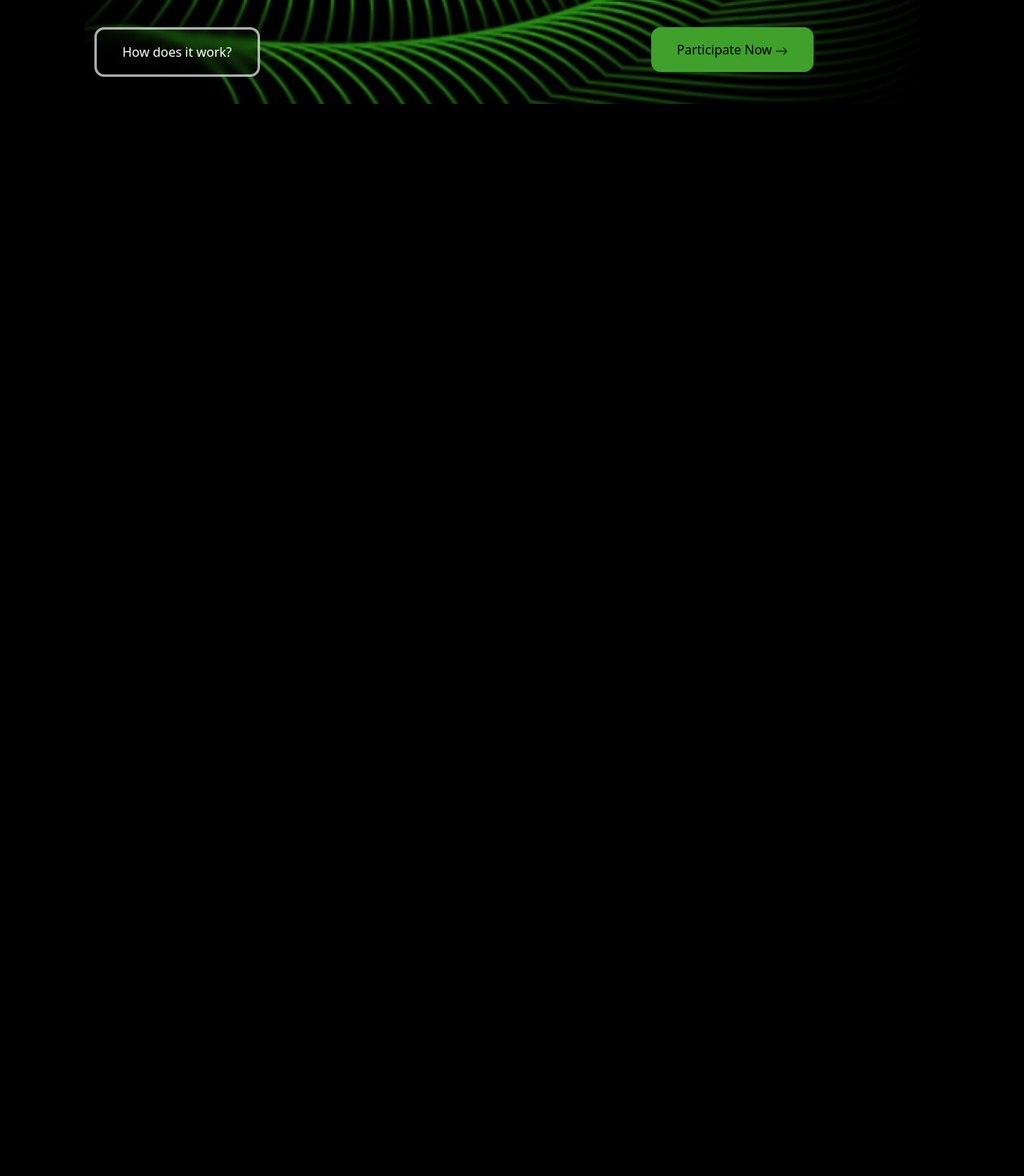
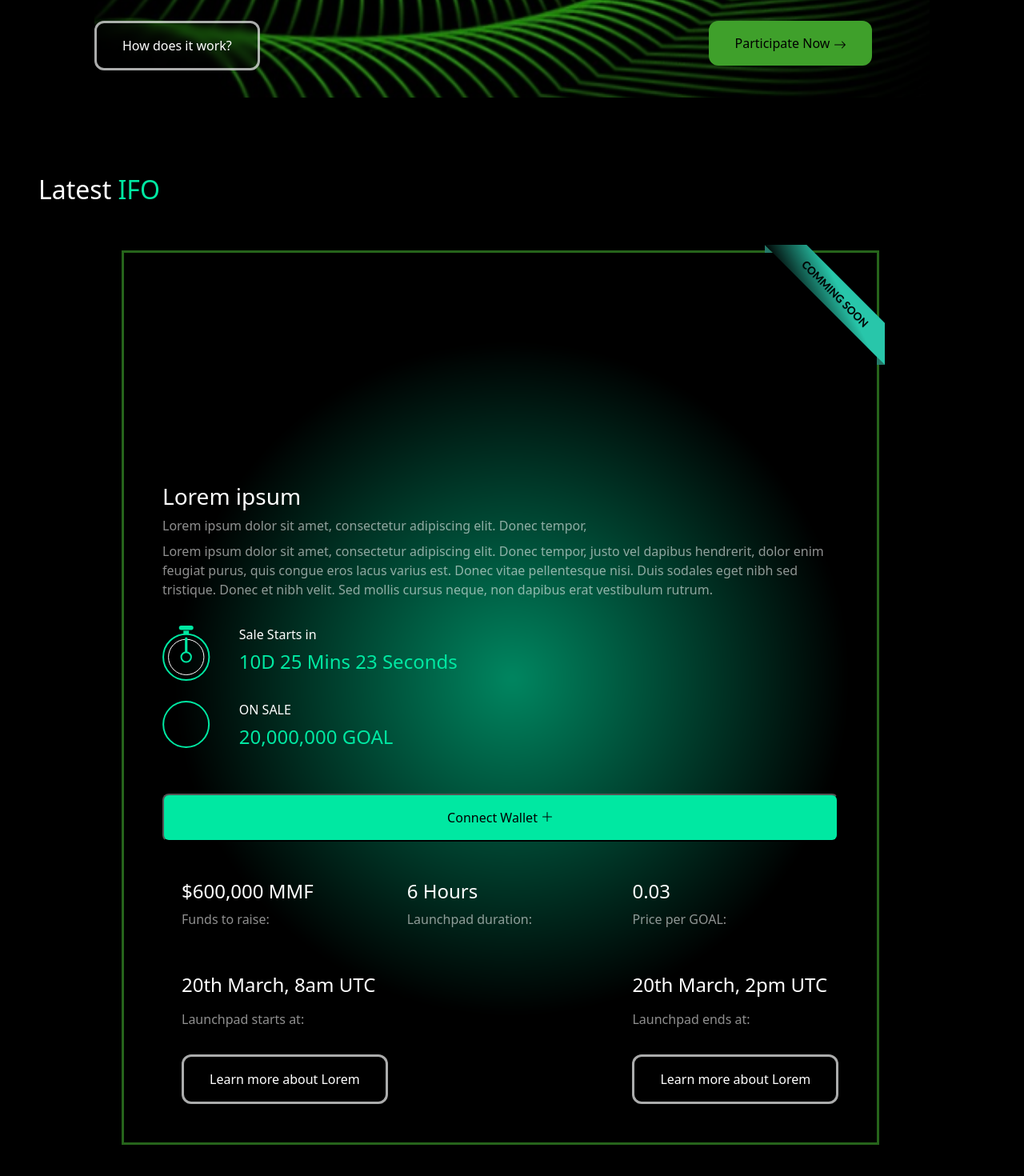
Before and after one commit to vardhanreddy27/hackthonDyenus, a React (Create React App) app: page / in a window 1280 px wide. Shown: the part 404-1874 px from the top of the page at 80% size. Before the commit the page ends 800 px from the top, so only its background shows below. Built offline with nearby package versions, Linux system fonts and the light colour scheme.

Commit message:
card updated

```diff
--- a/package.json
+++ b/package.json
@@ -9,6 +9,7 @@
     "bootstrap": "^5.2.0",
     "react": "^18.2.0",
     "react-dom": "^18.2.0",
+    "react-icons": "^4.4.0",
     "react-scripts": "5.0.1",
     "web-vitals": "^2.1.4"
   },
--- a/src/App.js
+++ b/src/App.js
@@ -1,9 +1,12 @@
 import React from 'react'
 import Banner from './components/Banner'
+import LatestIFOCard from './components/LatestIFOCard'
 
 function App() {
   return (<>
- <Banner /></>
+ <Banner />
+ <LatestIFOCard />
+ </>
   )
 }
 
--- a/src/components/Banner.js
+++ b/src/components/Banner.js
@@ -15,8 +15,8 @@ function Banner() {
     }}>
       <div className='col-sm-4'>
           <button className='btn'>How does it work?</button>
-      </div><div className='col-sm-4'></div><div className='col-sm-4'>
-     <button className='btn1'>Participate Now <BsArrowRight /></button></div>
+      </div><div className='col-sm-4'></div><div className='col-sm-4 center'>
+     <button className='btn1'>Participate Now <BsArrowRight  /></button></div>
      </div>
     </div>
   )
--- /dev/null
+++ b/src/components/LatestIFOCard.js
@@ -0,0 +1,60 @@
+import React from 'react'
+import { BsPlusLg } from 'react-icons/bs';
+
+function LatestIFOCard() {
+  return (
+    <> <div className="fluid-container bgcolor p-5">
+    <div className='row'><h2><span className="thin">Latest</span><span className='primarycolor thin'> IFO</span></h2>
+   <div className='m-5'> <div className="box ml p-5 ">
+ <div className="ribbon ribbon-top-right"><span>comming soon</span></div>
+ <div className='row'><div className='row'><h3 className='mt'>Lorem ipsum </h3> <p className='helperText'>Lorem ipsum dolor sit amet, consectetur adipiscing elit. Donec tempor, </p>
+ <p className='helperText'>Lorem ipsum dolor sit amet, consectetur adipiscing elit. Donec tempor, justo vel dapibus hendrerit, dolor enim feugiat purus, quis congue eros lacus varius est. Donec vitae pellentesque nisi. Duis sodales eget nibh sed tristique. Donec et nibh velit. Sed mollis cursus neque, non dapibus erat vestibulum rutrum. </p>
+ <div className='row mt-4'><div className='col1 col'><svg width="60" height="70" viewBox="0 0 60 70" fill="none" xmlns="http://www.w3.org/2000/svg">
+<circle cx="29.7292" cy="40.3216" r="28.6589" stroke="#00E8A2" stroke-width="2"/>
+<circle cx="29.7309" cy="40.3218" r="22.1719" stroke="white"/>
+<circle r="6.19129" transform="matrix(-1 -8.74228e-08 -8.74228e-08 1 29.7296 40.3219)" stroke="#00E8A2" stroke-width="2"/>
+<rect x="28.1519" y="15.6143" width="3.15346" height="18.9699" rx="1.57673" fill="#00E8A2"/>
+<rect x="26.2475" y="7.36023" width="6.96621" height="3.94558" fill="#00E8A2"/>
+<rect x="20.716" y="0.980469" width="18.0279" height="5.42794" rx="2.71397" fill="#00E8A2"/>
+</svg></div>  <div className='col'><p>Sale Starts in</p><h4 className='thin primarycolor'>10D 25 Mins 23 Seconds</h4></div>
+</div>
+<div className='row mt-4'><div className='col1 col'><svg width="60" height="60" viewBox="0 0 60 60" fill="none" xmlns="http://www.w3.org/2000/svg">
+<circle cx="29.6445" cy="30.498" r="28.5" stroke="#00E8A2" stroke-width="2"/>
+</svg>
+</div>  <div className='col'><p>ON SALE</p><h4 className='primarycolor'>20,000,000 GOAL</h4></div>
+</div> <div className='row'><button type="button" className="primarybotton p-3 mt-5 btn-lg btn-block">Connect Wallet  <BsPlusLg className='xs' /></button>
+</div>
+<div className='row ms-4 pt-5'>
+<div className='col-4'><h4>$600,000 MMF</h4></div>
+<div className='col-4'><h4>6 Hours</h4></div>
+<div className='col-4'><h4>0.03</h4></div>
+</div>
+<div className='row ms-4 helperText'>
+<div className='col-4'><p>Funds to raise:</p></div>
+<div className='col-4'><p>Launchpad duration:</p></div>
+<div className='col-4'><p>Price per GOAL:</p></div>
+</div>
+<div className='row ms-4 mt-5 '>
+<div className='col-4'><h4>20th March, 8am UTC</h4></div><div className="col-4"></div>
+<div className='col-4'><h4>20th March, 2pm UTC</h4></div>
+</div>
+<div className='row helperText ms-4 mt-2 '>
+<div className='col-4'><p>Launchpad starts at:</p></div><div className="col-4"></div>
+<div className='col-4'><p>Launchpad ends at:</p></div>
+</div>
+<div className='row ms-4 mt-4 '>
+<div className='col-4'>          <button className='btn3'>Learn more about Lorem</button>
+</div><div className="col-4"></div>
+<div className='col-4'>          <button className='btn3'>Learn more about Lorem</button>
+</div>
+</div>
+</div></div>
+</div>
+</div>
+    </div>
+
+    </div></>
+  )
+}
+
+export default LatestIFOCard
--- a/src/index.css
+++ b/src/index.css
@@ -5,6 +5,15 @@ body{
 .bold{
   font-weight: 500;
 }
+.btn3{
+  background: black;
+  color: white!important;
+  border-radius: 12px!important;
+  padding-left: 2rem!important;
+  border: solid #f8f9fab0!important;
+  padding-right: 2rem!important;
+  padding-bottom: 1rem!important;
+padding-top: 1rem;}
 .thin{
   font-weight: 100;
 }
@@ -32,3 +41,162 @@ body{
       padding-bottom: 1rem!important;
       background: #3fa02b;
     border: none;}
+    .center{text-align: center;}
+    .primarycolor{
+      color: #00E8A2;
+
+    }
+    .xs{margin-bottom: 5px;}
+    .primarybotton{
+      background-color: #00E8A2;
+      border-radius: 8px;
+      color: black;
+      font-weight: 500;
+    }
+    @import url(https://fonts.googleapis.com/css?family=Lato:700);
+.ml{margin-left: 3.5rem!important;}
+.box {
+  position: relative;
+  max-width: 80%;
+  width: 80%;
+  height: 100%;
+  backdrop-filter: blur(5px);
+border: solid #3ea02ba0;
+  box-shadow: 0 0 15px rgba(0,0,0,.1);
+}
+.row {
+  --bs-gutter-x: 0rem!important;}
+.bgcolor{    background: radial-gradient(circle, rgba(0,255,183,0.5247141092765231) 0%, rgba(0,0,0,1) 45%, rgba(0,0,0,1) 100%)!important;
+}
+/* common */
+.ribbon {
+  width: 150px;
+  height: 150px;
+  overflow: hidden;
+  position: absolute;
+}.col1{flex: 0 0 auto!important;
+  width: 11.333333%!important;}
+.mt{
+  margin-top:15rem!important;
+}p {
+  margin-top: 0!important;
+  margin-bottom: 0.5rem!important;
+}
+.ribbon::before,
+.ribbon::after {
+  position: absolute;
+  z-index: -1;
+  content: '';
+  display: block;
+  border: 5px solid rgb(39, 130, 113);
+}
+.ribbon span {
+  position: absolute;
+  display: block;
+  font-size: smaller!important;
+  width: 225px;
+  padding: 12px 0;
+  background: rgb(40,198,170);
+  background: linear-gradient(198deg, rgba(40,198,170,1) 42%, rgba(0,0,0,1) 100%);  box-shadow: 0 5px 10px rgba(0,0,0,.1);
+  color: rgb(0, 0, 0);
+  font: 700 18px/1 'Lato', sans-serif;
+  text-shadow: 0 1px 1px rgba(0,0,0,.2);
+  text-transform: uppercase;
+  text-align: center;
+}
+
+/* top left*/
+.ribbon-top-left {
+  top: -10px;
+  left: -10px;
+}
+.ribbon-top-left::before,
+.ribbon-top-left::after {
+  border-top-color: transparent;
+  border-left-color: transparent;
+}
+.ribbon-top-left::before {
+  top: 0;
+  right: 0;
+}
+.ribbon-top-left::after {
+  bottom: 0;
+  left: 0;
+}
+.ribbon-top-left span {
+  right: -25px;
+  top: 30px;
+  transform: rotate(-45deg);
+}
+
+/* top right*/
+.ribbon-top-right {
+  top: -10px;
+  right: -10px;
+}
+.ribbon-top-right::before,
+.ribbon-top-right::after {
+  border-top-color: transparent;
+  border-right-color: transparent;
+}
+.ribbon-top-right::before {
+  top: 0;
+  left: 0;
+}
+.ribbon-top-right::after {
+  bottom: 0;
+  right: 0;
+}
+.ribbon-top-right span {
+  left: -25px;
+  top: 43px;
+  transform: rotate(45deg);
+}
+
+/* bottom left*/
+.ribbon-bottom-left {
+  bottom: -10px;
+  left: -10px;
+}
+.ribbon-bottom-left::before,
+.ribbon-bottom-left::after {
+  border-bottom-color: transparent;
+  border-left-color: transparent;
+}
+.ribbon-bottom-left::before {
+  bottom: 0;
+  right: 0;
+}
+.ribbon-bottom-left::after {
+  top: 0;
+  left: 0;
+}
+.ribbon-bottom-left span {
+  right: -25px;
+  bottom: 30px;
+  transform: rotate(225deg);
+}
+
+/* bottom right*/
+.ribbon-bottom-right {
+  bottom: -10px;
+  right: -10px;
+}
+.ribbon-bottom-right::before,
+.ribbon-bottom-right::after {
+  border-bottom-color: transparent;
+  border-right-color: transparent;
+}
+.ribbon-bottom-right::before {
+  bottom: 0;
+  left: 0;
+}
+.ribbon-bottom-right::after {
+  top: 0;
+  right: 0;
+}
+.ribbon-bottom-right span {
+  left: -25px;
+  bottom: 30px;
+  transform: rotate(-225deg);
+}
```
Also changed, not shown: 1 other file (tests, documents, lock files or other folders).
